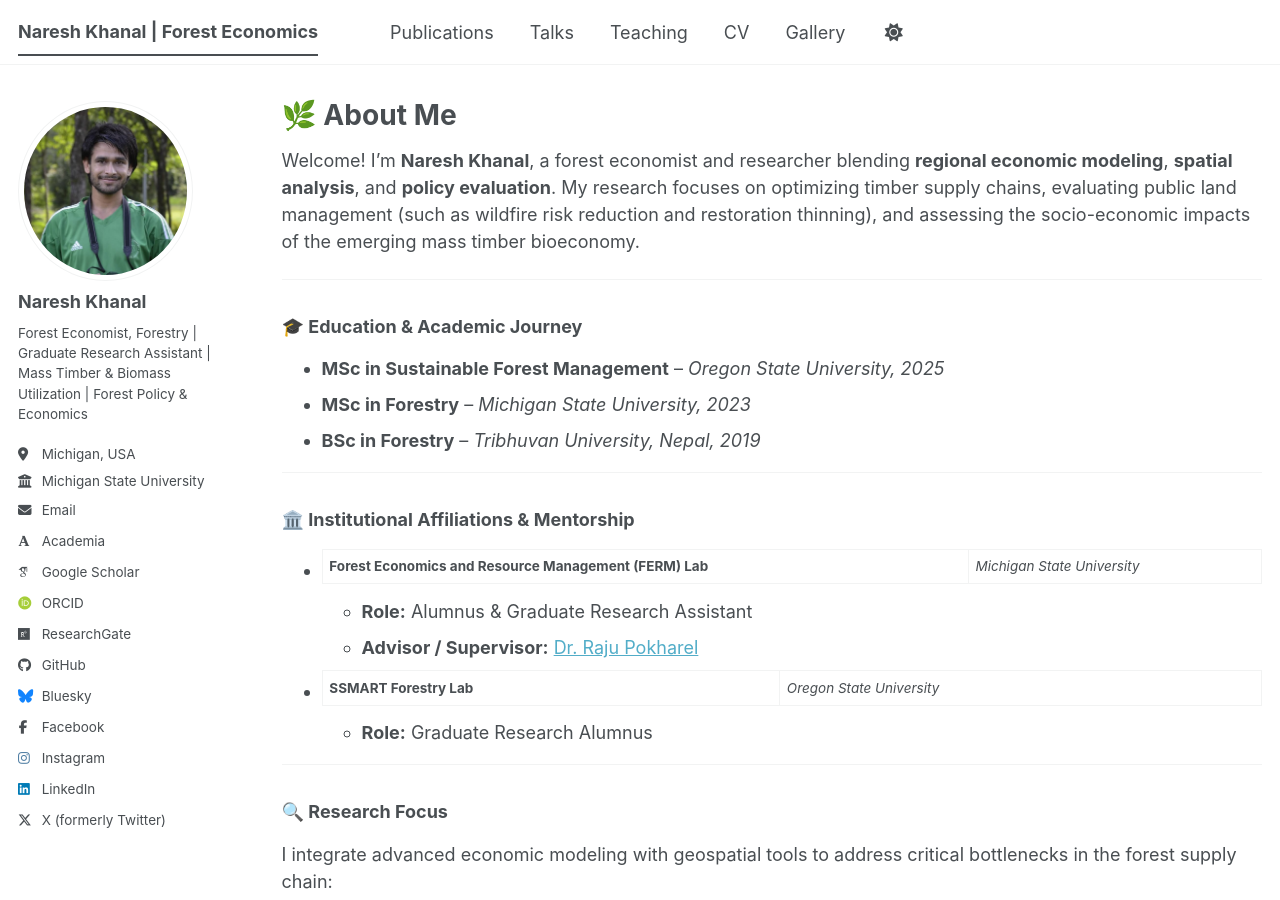
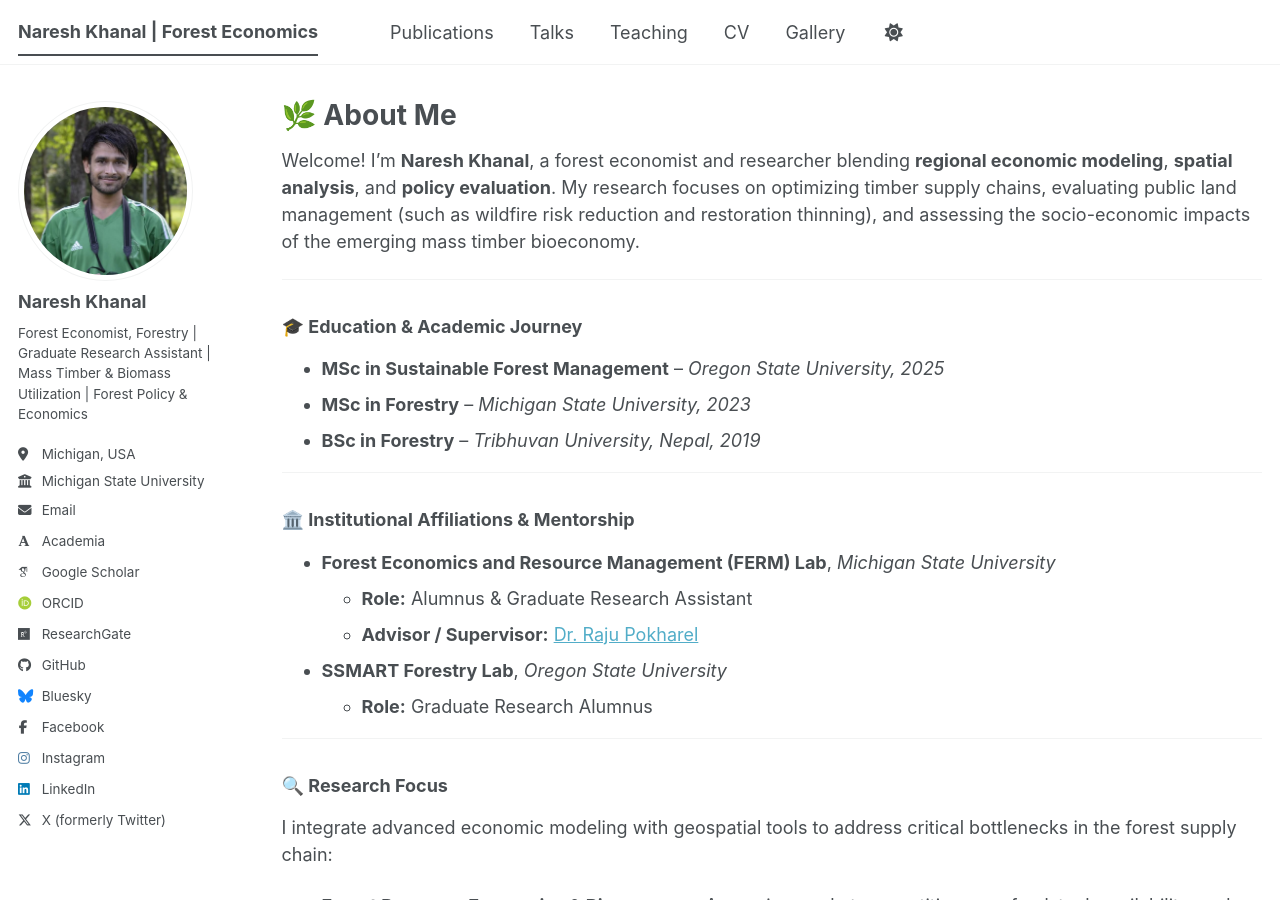
Before and after one commit to Nishani53/Nishani53.github.io, a Jekyll site: the page built from _pages/about.md, in a window 1280 px wide and 900 px high. Built offline with Jekyll 4.4.1, drawn with Linux system fonts in a browser that asks for light colours; some web fonts are replaced; a script bundle is joined from its source files by our own code; library files that are not in the unit come from our copies.

Commit message:
Fix formatting of institutional affiliations section

```diff
--- a/_pages/about.md
+++ b/_pages/about.md
@@ -19,10 +19,10 @@ Welcome! I’m **Naresh Khanal**, a forest economist and researcher blending **r
 
 ### 🏛️ Institutional Affiliations & Mentorship
 
-- **Forest Economics and Resource Management (FERM) Lab** | *Michigan State University*
+- **Forest Economics and Resource Management (FERM) Lab**, *Michigan State University*
   - **Role:** Alumnus & Graduate Research Assistant
   - **Advisor / Supervisor:** [Dr. Raju Pokharel](https://www.canr.msu.edu/ferm/people)
-- **SSMART Forestry Lab** | *Oregon State University*
+- **SSMART Forestry Lab**, *Oregon State University*
   - **Role:** Graduate Research Alumnus
 
 ---
```
